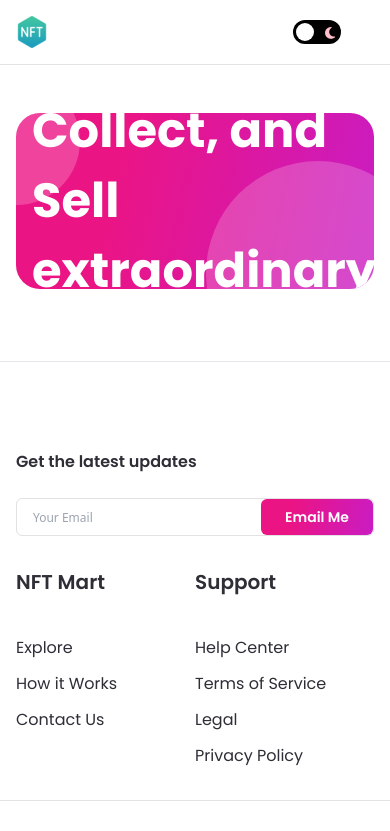
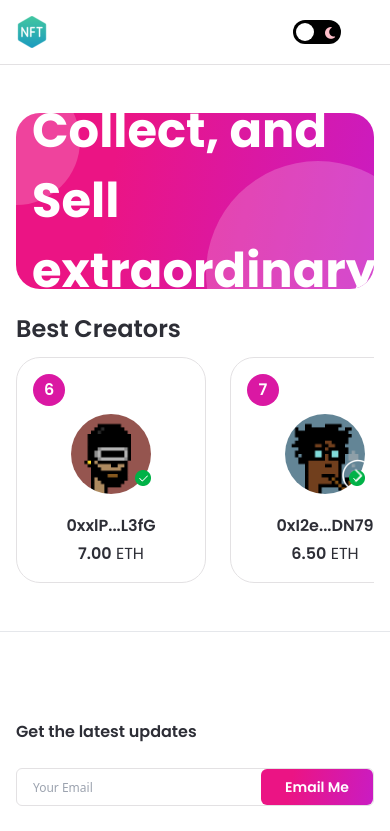
Before and after one commit to TechSpiritSS/nft_marketplace, a Next.js app: page / in a window 390 px wide. Shown: the top 831 px of the page. Built offline with nearby package versions, Linux system fonts and the light colour scheme.

Commit message:
Best Creators

```diff
--- /dev/null
+++ b/components/CreatorCard.jsx
@@ -0,0 +1,43 @@
+import React from 'react';
+import Image from 'next/image';
+
+import images from '../assets';
+
+const CreatorCard = ({ rank, creatorImage, creatorName, creatorEth }) => (
+  <div className="min-w-190 minlg:min-w-240 dark:bg-nft-black-3 bg-white border dark:border-nft-black-3 border-nft-gray-1 rounded-3xl flex flex-col p-4 m-4` ">
+    <div className="bg-nft-red-violet flexCenter w-8 h-8 minlg:w-10 minlg:h-10 rounded-full">
+      <p className="font-poppins text-white font-semibold text-base minlg:text-lg">
+        {rank}
+      </p>
+    </div>
+    <div className="my-2 flex justify-center">
+      <div className="relative w-20 h-20 minlg:w-28 minlg:h-28">
+        <Image
+          src={creatorImage}
+          layout="fill"
+          objectFit="cover"
+          alt="creator"
+          className="rounded-full"
+        />
+        <div className="absolute w-4 h-4 minlg:w-7 minlg:h-7 bottom-2 right-0">
+          <Image
+            src={images.tick}
+            layout="fill"
+            objectFit="contain"
+            alt="tick"
+          />
+        </div>
+      </div>
+    </div>
+    <div className="mt-3 minlg:mt-7 text-center flexCenter flex-col">
+      <p className="font-poppins dark:text-white text-nft-black-1 font-semibold text-base">
+        {creatorName}
+      </p>
+      <p className="mt-1 font-poppins dark:text-white text-nft-black-1 font-semibold text-base">
+        {creatorEth.toFixed(2)}
+        <span className="font-normal"> ETH</span>
+      </p>
+    </div>
+  </div>
+);
+export default CreatorCard;
--- a/components/index.js
+++ b/components/index.js
@@ -2,5 +2,6 @@ import Navbar from './Navbar';
 import Footer from './Footer';
 import Button from './Button';
 import Banner from './Banner';
+import CreatorCard from './CreatorCard';
 
-export { Navbar, Footer, Button, Banner };
+export { Navbar, Footer, Button, Banner, CreatorCard };
--- a/pages/index.js
+++ b/pages/index.js
@@ -1,6 +1,45 @@
-import { Banner } from '../components';
+import { useState, useEffect, useRef } from 'react';
+import Image from 'next/image';
+import { useTheme } from 'next-themes';
 
-const Home = () => (
+import { Banner, CreatorCard } from '../components';
+import images from '../assets';
+import { makeId } from '../utils/makeId';
+
+const Home = () => {
+  const [hideButtons, setHideButtons] = useState(false);
+  const parentRef = useRef(null);
+  const scrollRef = useRef(null);
+  const theme = useTheme();
+
+  const scrollAmt = window.innerWidth > 1800 ? 270 : 210;
+
+  const handleScroll = (dir) => {
+    const { current } = scrollRef;
+    if (dir === 'left') {
+      current.scrollLeft -= scrollAmt;
+    }
+    if (dir === 'right') {
+      current.scrollLeft += scrollAmt;
+    }
+  };
+
+  const isScrollable = () => {
+    const { current } = scrollRef;
+    const { current: parent } = parentRef;
+
+    if (current.scrollWidth >= parent?.offsetWidth) {
+      setHideButtons(false);
+    } else setHideButtons(true);
+  };
+
+  useEffect(() => {
+    isScrollable();
+    window.addEventListener('resize', isScrollable);
+    return () => window.removeEventListener('resize', isScrollable);
+  });
+
+  return (
     <div className="flex justify-center sm:px-4 p-12">
       <div className="w-full minmd:w-4/5">
         <Banner
@@ -8,8 +47,59 @@ const Home = () => (
           parentStyles="justify-start mb-6 h-72 sm:h-60 p-12 xs:p-4 xs:h-44 rounded-3xl"
           childStyles="md:text-4xl sm:text-2xl xs:text-s text-left"
         />
+
+        <div>
+          <h1 className="font-poppins dark:text-white text-nft-black-1 text-2xl minlg:text-4xl font-semibold ml-4 xs:ml-0">
+            Best Creators
+          </h1>
+          <div className="relative flex-1 max-w-full flex mt-3" ref={parentRef}>
+            <div
+              className="space-x-6 flex flex-row w-max overflow-x-scroll no-scrollbar select-none"
+              ref={scrollRef}
+            >
+              {[6, 7, 8, 9, 10].map((i) => (
+                <CreatorCard
+                  key={`creator-${i}`}
+                  rank={i}
+                  creatorImage={images[`creator${i}`]}
+                  creatorName={`0x${makeId(3)}...${makeId(4)}`}
+                  creatorEth={10 - i * 0.5}
+                />
+              ))}
+              {!hideButtons && (
+                <>
+                  <div
+                    className="absolute w-8 h-8 minlg:w-12 minlg:h-12 cursor-pointer left-0 top-45"
+                    onClick={() => handleScroll('left')}
+                  >
+                    <Image
+                      src={images.left}
+                      layout="fill"
+                      objectFit="contain"
+                      alt="left-arrow"
+                      className={theme === 'dark' && 'filter invert'}
+                    />
+                  </div>
+                  <div
+                    className="absolute w-8 h-8 minlg:w-12 minlg:h-12 cursor-pointer right-0 top-45"
+                    onClick={() => handleScroll('right')}
+                  >
+                    <Image
+                      src={images.right}
+                      layout="fill"
+                      objectFit="contain"
+                      alt="right-arrow"
+                      className={theme === 'dark' && 'filter invert'}
+                    />
+                  </div>
+                </>
+              )}
+            </div>
+          </div>
+        </div>
       </div>
     </div>
   );
+};
 
 export default Home;
--- /dev/null
+++ b/utils/makeId.js
@@ -0,0 +1,12 @@
+export const makeId = (length) => {
+  let result = '';
+  const chars =
+    'ABCDEFGHIJKLMNOPQRSTUVWXYZabcdefghijklmnopqrstuvwxyz0123456789';
+  const charsLength = chars.length;
+
+  for (let i = 0; i < length; ++i) {
+    result += chars.charAt(Math.floor(Math.random() * charsLength));
+  }
+
+  return result;
+};
```
Lines whose indentation alone changed are shown as unchanged.
